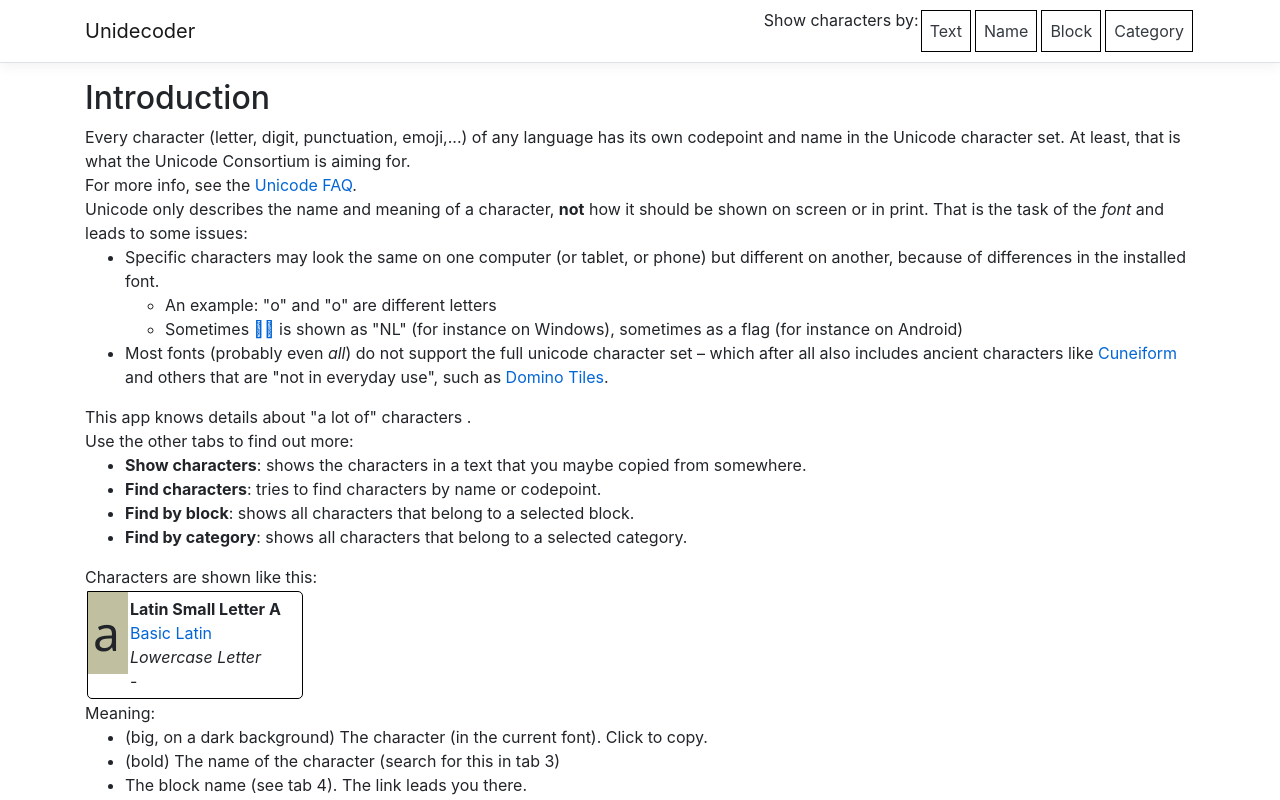
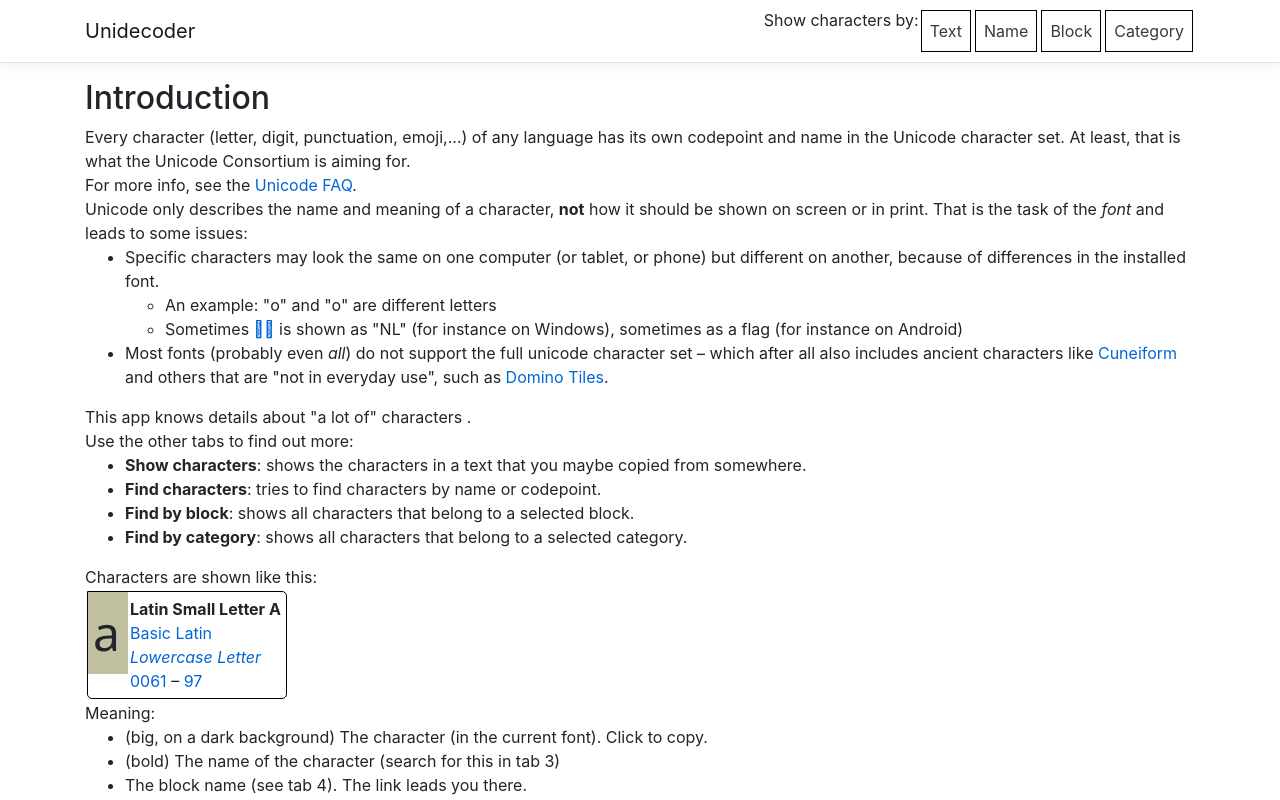
Before and after one commit to hdkesting/UniDecoder, an Angular app in the folder UnidecoderAngular/ClientApp/: page / in a window 1280 px wide. Shown: the top 800 px of the page. Built offline with nearby package versions, Linux system fonts and the light colour scheme; no server answers.

Commit message:
char *list* instead of single "info"

```diff
--- a/UnidecoderAngular/ClientApp/src/app/app.module.ts
+++ b/UnidecoderAngular/ClientApp/src/app/app.module.ts
@@ -15,6 +15,7 @@ import { TextComponent } from './text/text.component';
 import { NameComponent } from './name/name.component';
 import { BlockComponent } from './block/block.component';
 import { CategoryComponent } from './category/category.component';
+import { CharListComponent } from './char-list/char-list.component';
 
 @NgModule({
   declarations: [
@@ -27,7 +28,8 @@ import { CategoryComponent } from './category/category.component';
     TextComponent,
     NameComponent,
     BlockComponent,
-    CategoryComponent
+    CategoryComponent,
+    CharListComponent
   ],
   imports: [
     BrowserModule.withServerTransition({ appId: 'ng-cli-universal' }),
--- /dev/null
+++ b/UnidecoderAngular/ClientApp/src/app/char-list/char-list.component.css
@@ -0,0 +1,33 @@
+.result {
+  display: flex;
+  flex-wrap: wrap;
+}
+.result .character {
+  border: 1px solid black;
+  margin: 2px;
+  min-width: 200px;
+  flex-basis: auto;
+  border-radius: 0 5px 5px 5px;
+}
+.result .character div {
+  /*float: left;*/
+  margin: 0;
+  padding: 5px;
+}
+.result .character p {
+  margin: 0;
+}
+.result .character div.sample {
+  font-size: 36pt;
+  float: left;
+  min-width: 40px;
+  min-height: 50px;
+  background-color: #C0C0C0;
+  margin-bottom: 20px;
+  margin-right: 2px;
+  cursor: copy;
+  font-family: 'Segoe UI', Tahoma, Geneva, Verdana, sans-serif;
+}
+.result .character div.latin {
+  background-color: #C0C0A0;
+}
--- /dev/null
+++ b/UnidecoderAngular/ClientApp/src/app/char-list/char-list.component.html
@@ -0,0 +1,19 @@
+<div class="result">
+  <div *ngIf="!characters || !characters.length">
+    <p class="no-result">No results found.</p>
+  </div>
+
+  <div *ngIf="characters && characters.length">
+    <div class="character" *ngFor="let character of characters">
+      <div [ngClass]="{'latin': character.isLatin(), 'sample': true }">{{character.character}}</div>
+      <div>
+        <p><b>{{character.name}}</b></p>
+        <p><a [routerLink]="['block', character.block]">{{character.block}}</a></p>
+        <p><a [routerLink]="['cat', character.categoryName]"><i>{{character.categoryName}}</i></a></p>
+        <p><a [routerLink]="['name', '0x' + character.codepointHex]">{{character.codepointHex}}</a> &ndash;
+          <a [routerLink]="['name', character.codepoint]">{{character.codepoint}}</a></p>
+      </div>
+
+    </div>
+  </div>
+</div>
--- /dev/null
+++ b/UnidecoderAngular/ClientApp/src/app/char-list/char-list.component.less
@@ -0,0 +1,38 @@
+.result {
+  display: flex;
+  flex-wrap: wrap;
+
+  .character {
+    border: 1px solid black;
+    margin: 2px;
+    min-width: 200px;
+    flex-basis: auto;
+    border-radius: 0 5px 5px 5px;
+
+    div {
+      /*float: left;*/
+      margin: 0;
+      padding: 5px;
+    }
+
+    p {
+      margin: 0;
+    }
+
+    div.sample {
+      font-size: 36pt;
+      float: left;
+      min-width: 40px;
+      min-height: 50px;
+      background-color: #C0C0C0;
+      margin-bottom: 20px;
+      margin-right: 2px;
+      cursor: copy;
+      font-family: 'Segoe UI', Tahoma, Geneva, Verdana, sans-serif;
+    }
+
+    div.latin {
+      background-color: #C0C0A0;
+    }
+  }
+}
--- /dev/null
+++ b/UnidecoderAngular/ClientApp/src/app/char-list/char-list.component.min.css
@@ -0,0 +1 @@
+.result{display:flex;flex-wrap:wrap}.result .character{border:1px solid #000;margin:2px;min-width:200px;flex-basis:auto;border-radius:0 5px 5px 5px}.result .character div{margin:0;padding:5px}.result .character p{margin:0}.result .character div.sample{font-size:36pt;float:left;min-width:40px;min-height:50px;background-color:silver;margin-bottom:20px;margin-right:2px;cursor:copy;font-family:'Segoe UI',Tahoma,Geneva,Verdana,sans-serif}.result .character div.latin{background-color:#c0c0a0}
--- /dev/null
+++ b/UnidecoderAngular/ClientApp/src/app/char-list/char-list.component.ts
@@ -0,0 +1,17 @@
+import { Component, OnInit, Input } from '@angular/core';
+import { Charinfo } from '../models/charinfo';
+
+@Component({
+  selector: 'app-char-list',
+  templateUrl: './char-list.component.html',
+  styleUrls: ['./char-list.component.less']
+})
+export class CharListComponent implements OnInit {
+    @Input() characters: Charinfo[];
+
+  constructor() { }
+
+  ngOnInit() {
+  }
+
+}
--- a/UnidecoderAngular/ClientApp/src/app/home/home.component.html
+++ b/UnidecoderAngular/ClientApp/src/app/home/home.component.html
@@ -36,7 +36,7 @@
 
 <div>Characters are shown like this:</div>
 <div style="width:220px">
-<app-char-info [character]="sampleChar"></app-char-info>
+<app-char-list [characters]="sampleChars"></app-char-list>
 </div>
 <div>
   Meaning:
--- a/UnidecoderAngular/ClientApp/src/app/home/home.component.ts
+++ b/UnidecoderAngular/ClientApp/src/app/home/home.component.ts
@@ -10,7 +10,7 @@ import { UnidecoderService } from '../unidecoder.service';
   templateUrl: './home.component.html',
 })
 export class HomeComponent implements OnInit {
-    sampleChar: Charinfo;
+    sampleChars: Charinfo[];
     basicInfo: Observable<object>;
     characterCount: string = '\"a lot of\"';
     versionTag: string;
@@ -18,7 +18,7 @@ export class HomeComponent implements OnInit {
     constructor(
         private unidecoder: UnidecoderService
     ) {
-        this.sampleChar = getCharSample();
+        this.sampleChars = [getCharSample()];
     }
 
     ngOnInit() {
```
Also changed, not shown: 2 other files (tests, documents, lock files or other folders).
